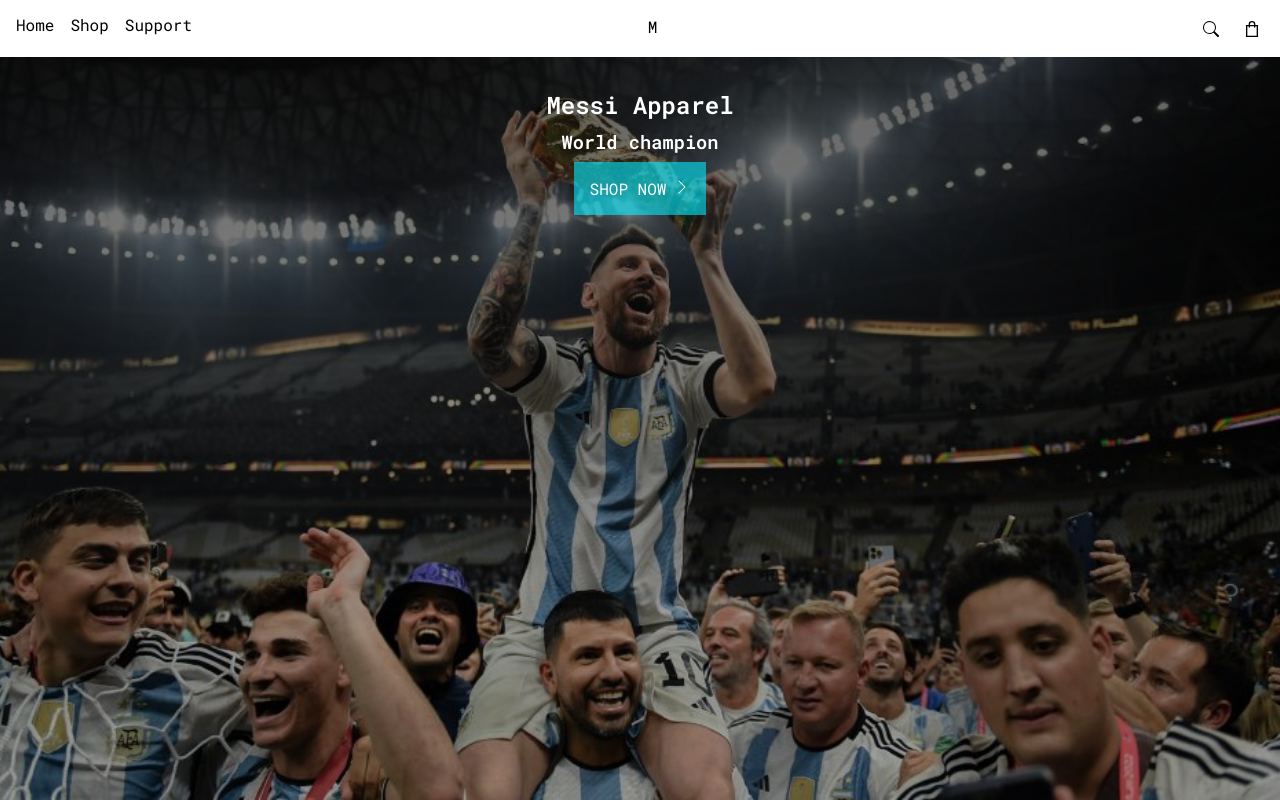
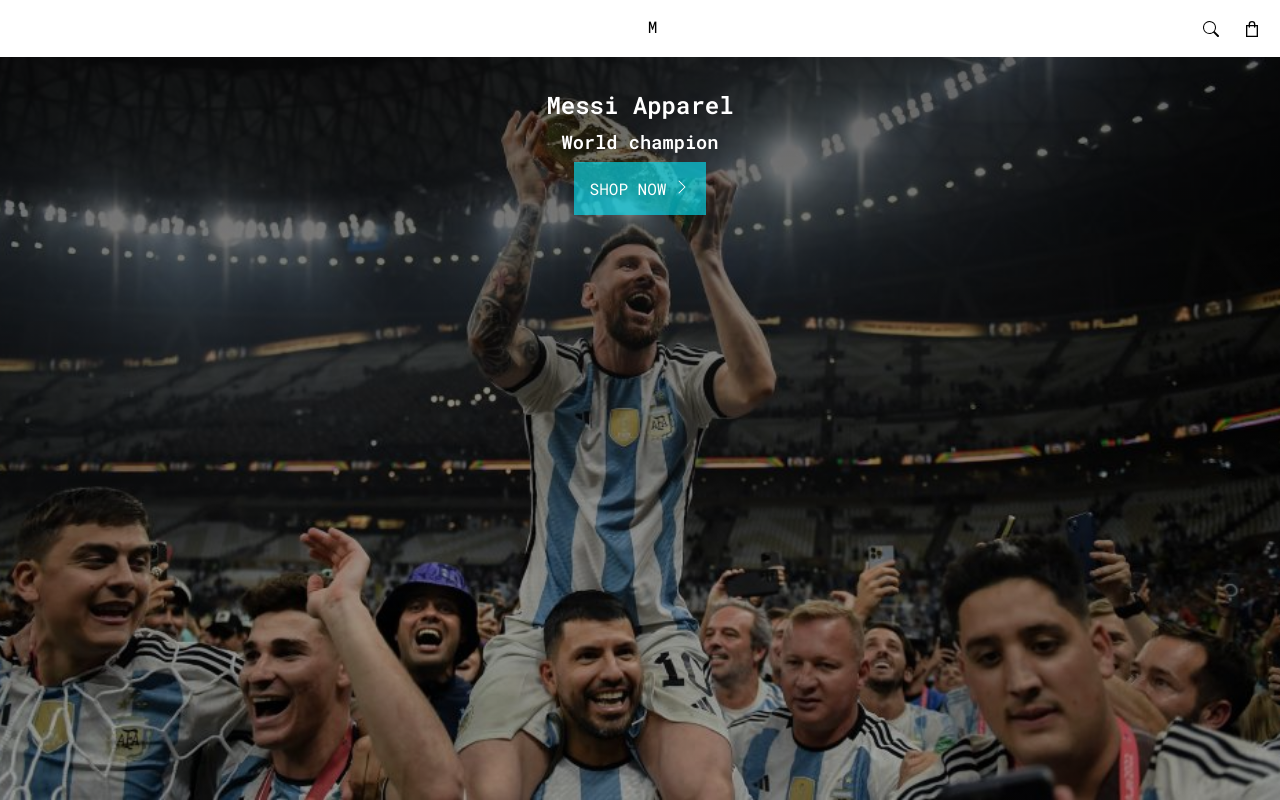
Before and after one commit to salvantjeff/shopping-cart, a React (Create React App) app in the folder shopping-cart-project/: page / in a window 1280 px wide. Built offline with nearby package versions, Linux system fonts and the light colour scheme.

Commit message:
Add fade in animation

```diff
--- a/shopping-cart-project/src/components/NavBar/NavBar.css
+++ b/shopping-cart-project/src/components/NavBar/NavBar.css
@@ -95,6 +95,7 @@
     display: none;
     color: #000;
     font-size: 1rem;
+    animation: fade-in 200ms forwards;
 }
 
 .nav-links-desktop>*:hover {
@@ -111,3 +112,23 @@
         display: none;
     }
 }
+
+@keyframes fade-in {
+    0% {
+        opacity: 0;
+    }
+
+    100% {
+        opacity: 1;
+    }
+}
+
+@keyframes fade-out {
+    100% {
+        opacity: 0;
+    }
+
+    0% {
+        opacity: 1;
+    }
+}
```
